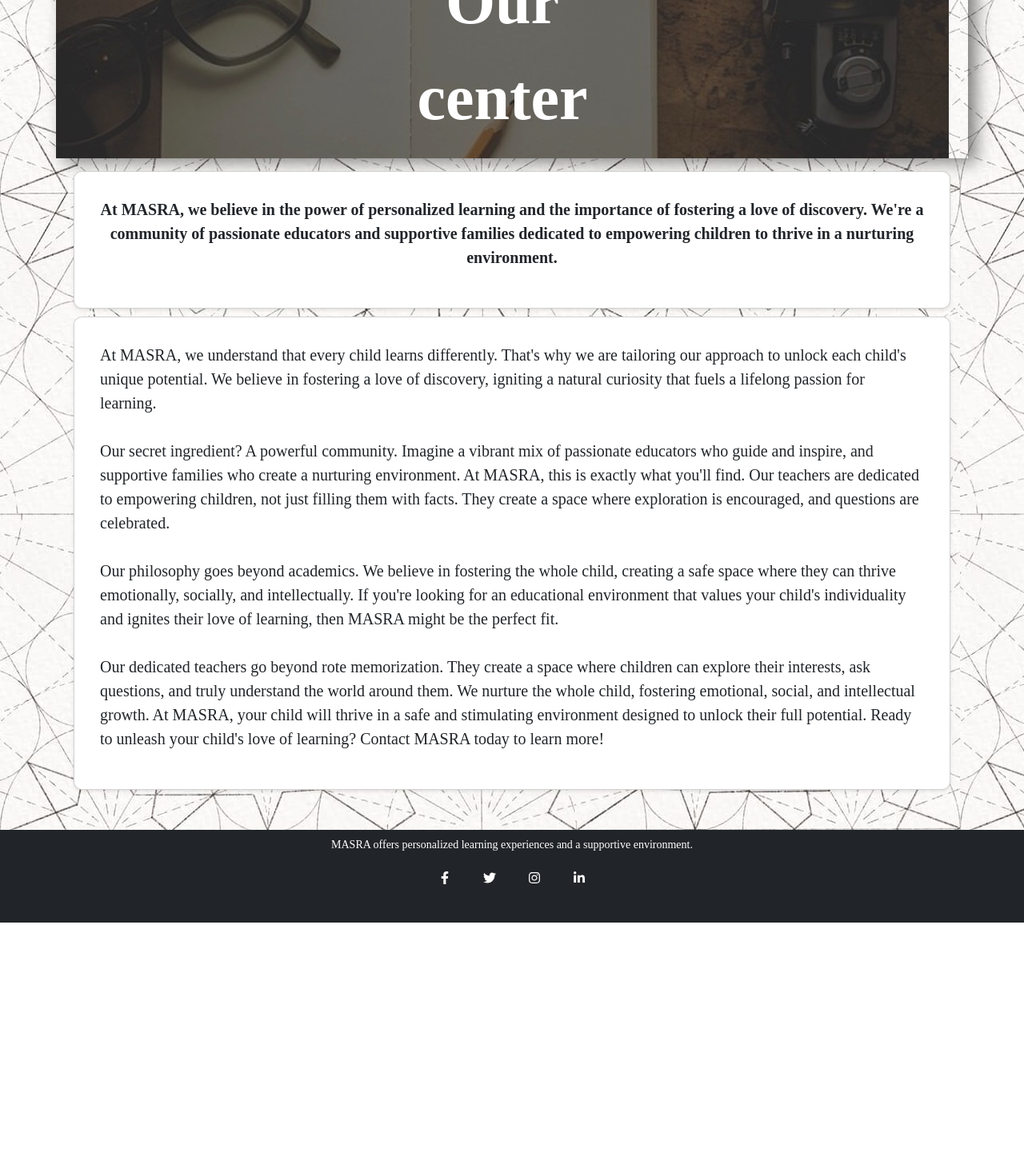
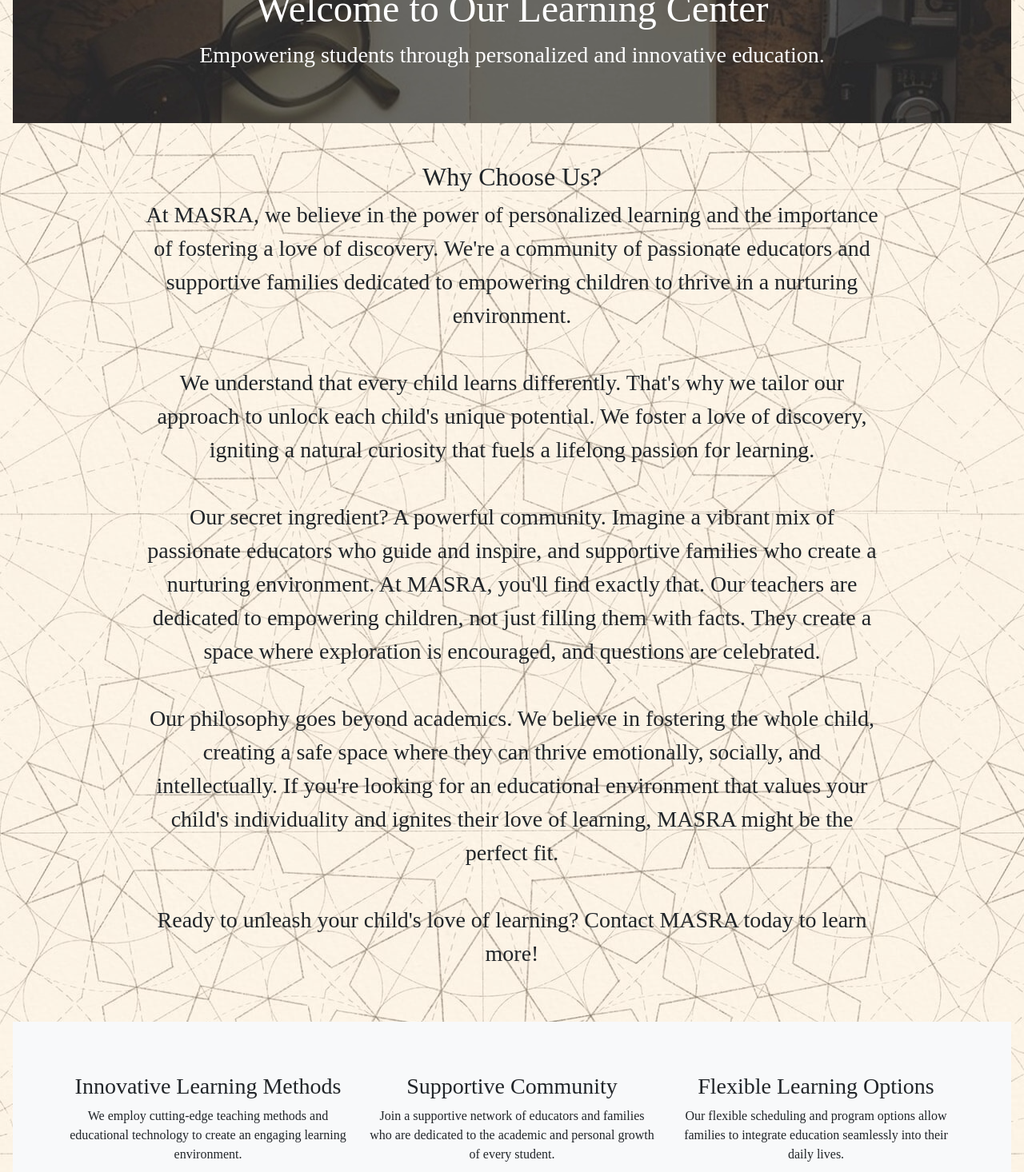
Before and after one commit to MahmoudAbdulrhman/masara, a React (Create React App) app in the folder masara/: page /about/center in a window 1280 px wide. Shown: the part 158-1624 px from the top of the page at 80% size. Before the commit the page ends 1312 px from the top, so only its background shows below. Built offline with nearby package versions, Linux system fonts and the light colour scheme.

Commit message:
update center

```diff
--- a/masara/src/components/about/about.css
+++ b/masara/src/components/about/about.css
@@ -55,3 +55,36 @@
         height: 250px;
         object-fit: cover;
       }
+
+
+/* CustomStyle.css */
+.heroct-section {
+  background: url(../../assets/center.png);
+}
+
+.custom-col-width {
+  max-width: 100%; /* Adjust as needed */
+  margin: auto; /* Center the column */
+}
+
+
+.text-center {
+  text-align: center;
+}
+
+.py-5 {
+  padding-top: 3rem;
+  padding-bottom: 3rem;
+}
+
+.fs-3 {
+  font-size: 1.75rem;
+}
+
+.feature-icon {
+  color: #007bff; /* Adjust icon color */
+}
+
+.feature-icon i {
+  margin-bottom: 1rem;
+}
--- a/masara/src/components/about/center.js
+++ b/masara/src/components/about/center.js
@@ -1,69 +1,84 @@
-// src/pages/Center.js
-import React from "react";
-import { Container, Row, Col, Card } from "react-bootstrap";
-import "../about/about.css"; // Ensure the path is correct
+import React from 'react';
+import { Container, Row, Col, Button } from 'react-bootstrap';
+import 'animate.css/animate.min.css';
+import '../../CustomStyle.css'; // Custom styles
+// Replace with your actual image
 
 const Center = () => {
   return (
-    <>
-      <Container className="mt-4 custom-shadow">
-        <Row className="top align-items-center">
-          <Col md={4} className="text-center text-white fw-bold custom-text">
-            <p>Our center</p>
-          </Col>
-        </Row>
-      </Container>
-      <Container className="mt-3">
-        <Card>
-          <Card.Body>
-            <p className="text-center fw-bold fs-5">
-              At MASRA, we believe in the power of personalized learning and the
-              importance of fostering a love of discovery. We're a community of
-              passionate educators and supportive families dedicated to
-              empowering children to thrive in a nurturing environment.
-            </p>
-          </Card.Body>
-        </Card>
-        <Card className="mt-1">
-          <Card.Body>
-            <p className="text-left fs-5">
-              At MASRA, we understand that every child learns differently.
-              That's why we are tailoring our approach to unlock each child's
-              unique potential. We believe in fostering a love of discovery,
-              igniting a natural curiosity that fuels a lifelong passion for
-              learning.
-              <br/>
-              <br/>
-              Our secret ingredient? A powerful community. Imagine a
-              vibrant mix of passionate educators who guide and inspire, and
-              supportive families who create a nurturing environment. At MASRA,
-              this is exactly what you'll find. Our teachers are dedicated to
-              empowering children, not just filling them with facts. They create
-              a space where exploration is encouraged, and questions are
-              celebrated.
-              <br/>
-              <br/>
-               Our philosophy goes beyond academics. We believe in
-              fostering the whole child, creating a safe space where they can
-              thrive emotionally, socially, and intellectually. If you're
-              looking for an educational environment that values your child's
-              individuality and ignites their love of learning, then MASRA might
-              be the perfect fit.
-              <br/>
-              <br/>
-              Our dedicated teachers go beyond rote
-              memorization. They create a space where children can explore their
-              interests, ask questions, and truly understand the world around
-              them. We nurture the whole child, fostering emotional, social, and
-              intellectual growth. At MASRA, your child will thrive in a safe
-              and stimulating environment designed to unlock their full
-              potential. Ready to unleash your child's love of learning? Contact
-              MASRA today to learn more!
-            </p>
-          </Card.Body>
-        </Card>
-      </Container>
-    </>
+    <div className="bg-light-peach p-3">
+      {/* Hero Section */}
+      <header className="heroct-section text-white text-center py-5 animate__animated animate__fadeIn">
+        <Container>
+          <Row className="justify-content-center">
+            <Col md={10}>
+              <h1 className="display-4">Welcome to Our Learning Center</h1>
+              <p className="lead fs-3">Empowering students through personalized and innovative education.</p>
+            </Col>
+          </Row>
+        </Container>
+      </header>
+
+      {/* Introduction Section */}
+      <section className="py-5">
+        <Container>
+          <Row className="justify-content-center">
+            <Col md={10} className="text-center animate__animated animate__fadeInUp custom-col-width">
+              <h2>Why Choose Us?</h2>
+              <p className='fs-3'>
+                At MASRA, we believe in the power of personalized learning and the importance of fostering a love of discovery. We're a community of passionate educators and supportive families dedicated to empowering children to thrive in a nurturing environment.
+                <br /><br />
+                We understand that every child learns differently. That's why we tailor our approach to unlock each child's unique potential. We foster a love of discovery, igniting a natural curiosity that fuels a lifelong passion for learning.
+                <br /><br />
+                Our secret ingredient? A powerful community. Imagine a vibrant mix of passionate educators who guide and inspire, and supportive families who create a nurturing environment. At MASRA, you'll find exactly that. Our teachers are dedicated to empowering children, not just filling them with facts. They create a space where exploration is encouraged, and questions are celebrated.
+                <br /><br />
+                Our philosophy goes beyond academics. We believe in fostering the whole child, creating a safe space where they can thrive emotionally, socially, and intellectually. If you're looking for an educational environment that values your child's individuality and ignites their love of learning, MASRA might be the perfect fit.
+                <br /><br />
+                Ready to unleash your child's love of learning? Contact MASRA today to learn more!
+              </p>
+            </Col>
+          </Row>
+        </Container>
+      </section>
+
+      {/* Features Section */}
+      <section className="bg-light py-5">
+        <Container>
+          <Row className="justify-content-center">
+            <Col md={4} className="text-center animate__animated animate__fadeInUp">
+              <div className="feature-icon mb-3">
+                <i className="fa fa-lightbulb fa-3x"></i>
+              </div>
+              <h3>Innovative Learning Methods</h3>
+              <p>We employ cutting-edge teaching methods and educational technology to create an engaging learning environment.</p>
+            </Col>
+            <Col md={4} className="text-center animate__animated animate__fadeInUp">
+              <div className="feature-icon mb-3">
+                <i className="fa fa-users fa-3x"></i>
+              </div>
+              <h3>Supportive Community</h3>
+              <p>Join a supportive network of educators and families who are dedicated to the academic and personal growth of every student.</p>
+            </Col>
+            <Col md={4} className="text-center animate__animated animate__fadeInUp">
+              <div className="feature-icon mb-3">
+                <i className="fa fa-calendar fa-3x"></i>
+              </div>
+              <h3>Flexible Learning Options</h3>
+              <p>Our flexible scheduling and program options allow families to integrate education seamlessly into their daily lives.</p>
+            </Col>
+          </Row>
+        </Container>
+      </section>
+
+      {/* Call-to-Action Section */}
+      <section className="text-center py-5">
+        <Container>
+          <h2 className="animate__animated animate__fadeInUp">Ready to Learn More?</h2>
+          <p className="animate__animated animate__fadeInUp">Discover how MASRA Learning Center can make a difference in your child's educational journey.</p>
+          <Button href="#contact" variant="success" className="animate__animated animate__fadeInUp">Contact Us</Button>
+        </Container>
+      </section>
+    </div>
   );
 };
 
--- a/masara/src/components/mainPage/navbar.js
+++ b/masara/src/components/mainPage/navbar.js
@@ -80,33 +80,8 @@
               </NavDropdown.Item>
             </NavDropdown>
 
-            {/* Parents Portal Dropdown */}
-            <NavDropdown title="Parents Portal" id="parentsPortalDropdown">
-              <NavDropdown.Item href="#action3" onClick={handleNavItemClick}>
-                Action
-              </NavDropdown.Item>
-              <NavDropdown.Item href="#another-action" onClick={handleNavItemClick}>
-                Another action
-              </NavDropdown.Item>
-              <NavDropdown.Divider />
-              <NavDropdown.Item href="#something-else" onClick={handleNavItemClick}>
-                Something else here
-              </NavDropdown.Item>
-            </NavDropdown>
-
-            {/* Student Portal Dropdown */}
-            <NavDropdown title="Student Portal" id="studentPortalDropdown">
-              <NavDropdown.Item href="#action3" onClick={handleNavItemClick}>
-                Action
-              </NavDropdown.Item>
-              <NavDropdown.Item href="#another-action" onClick={handleNavItemClick}>
-                Another action
-              </NavDropdown.Item>
-              <NavDropdown.Divider />
-              <NavDropdown.Item href="#something-else" onClick={handleNavItemClick}>
-                Something else here
-              </NavDropdown.Item>
-            </NavDropdown>
+            {/*Portal Link */}
+            <Nav.Link as={Link}>Portal</Nav.Link>
 
             {/* Newsletter Link */}
             <Nav.Link as={Link} to="/nl/newslatter"  onClick={handleNavItemClick}>
```
Also changed, not shown: masara/src/components/about/vision.js (+0 -44 lines).
